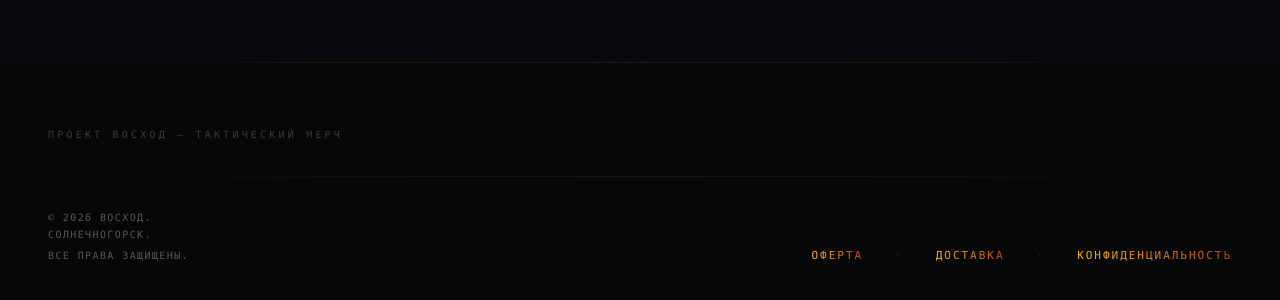
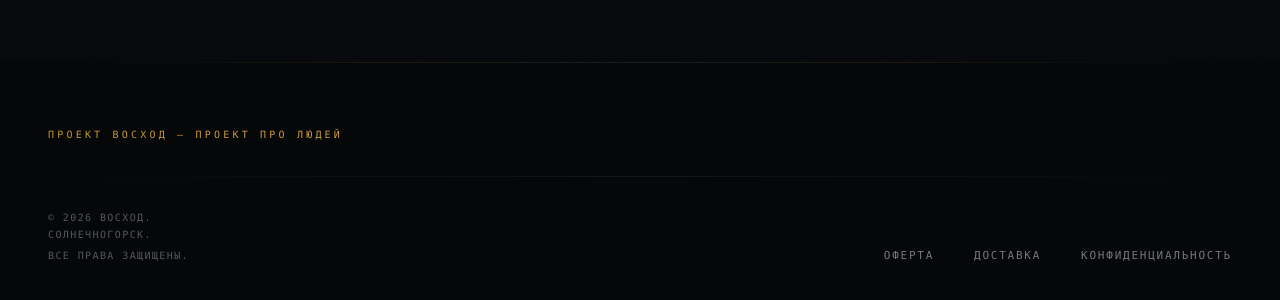
Before and after one commit to Mihgan2004/veb_voshod, a Next.js app: page / in a window 1280 px wide. Shown: the part 6332-6632 px from the top of the page. Built offline with nearby package versions, Linux system fonts and the light colour scheme.

Commit message:
ГРАДИЕНТ

```diff
--- a/app/globals.css
+++ b/app/globals.css
@@ -299,8 +299,25 @@ body {
   font-size: 10px;
   letter-spacing: .32em;
   text-transform: uppercase;
+  line-height: 1.8;
+}
+
+.vx-footer .vx-footer-brand:not(.vx-footer-brand-gradient) {
   color: rgba(255,255,255,.2);
-  line-height: 1.8;
+}
+
+.vx-footer .vx-footer-brand.vx-footer-brand-gradient {
+  color: transparent;
+  background: linear-gradient(90deg, #b8860b, #d4a853, #b8860b);
+  background-size: 200% 100%;
+  -webkit-background-clip: text;
+  background-clip: text;
+  animation: vx-footer-gold-shimmer 4s ease-in-out infinite;
+}
+
+@keyframes vx-footer-gold-shimmer {
+  0%, 100% { background-position: 100% 50%; }
+  50% { background-position: 0% 50%; }
 }
 
 .vx-footer .vx-footer-meta {
@@ -799,16 +816,17 @@ body {
   opacity: 1;
 }
 
-/* ========== 6b) GOLD PRIMARY BUTTON — muted gold fill ========== */
+/* ========== 6b) GOLD PRIMARY BUTTON — цвет лого, приглушённый ========== */
 .vx-gold-btn {
   display: inline-flex;
   align-items: center;
   justify-content: center;
   height: 48px;
   padding: 0 24px;
+  white-space: nowrap;
   border-radius: 12px;
   border: none;
-  background: linear-gradient(180deg, #B8902F 0%, #9E7A28 100%);
+  background: linear-gradient(180deg, #9E7B2A 0%, #8A6A24 100%);
   font-family: ui-monospace, SFMono-Regular, "SF Mono", Menlo, monospace;
   font-size: 12px;
   font-weight: 600;
@@ -816,11 +834,11 @@ body {
   text-transform: uppercase;
   color: #0B0D10;
   transition: all 0.25s ease;
-  box-shadow: 0 1px 0 rgba(255,255,255,0.08) inset;
+  box-shadow: 0 1px 0 rgba(255,255,255,0.06) inset;
 }
 
 .vx-gold-btn:hover:not(:disabled) {
-  background: linear-gradient(180deg, #C69835 0%, #A8822C 100%);
+  background: linear-gradient(180deg, #A88430 0%, #927328 100%);
 }
 
 .vx-gold-btn:active:not(:disabled) {
--- a/components/checkout/StepSummary.tsx
+++ b/components/checkout/StepSummary.tsx
@@ -279,7 +279,7 @@ export function StepSummary({ onBack }: StepSummaryProps) {
           disabled={submitting || !agreedToTerms}
           className="flex-1 vx-gold-btn"
         >
-          {submitting ? "Переход к оплате..." : `Оплатить ${total.toLocaleString("ru-RU")} ₽`}
+          {submitting ? "Переход к оплате..." : `Оплатить ${total.toLocaleString("ru-RU")}\u00A0₽`}
         </button>
       </div>
 
--- a/components/site/Footer.tsx
+++ b/components/site/Footer.tsx
@@ -1,15 +1,13 @@
 import React from "react";
 import Link from "next/link";
-
-const GOLD_GRADIENT = "bg-gradient-to-r from-amber-700 via-yellow-500 to-amber-700 bg-[length:200%_100%] animate-gold-shimmer bg-clip-text text-transparent";
 
 export function Footer() {
   return (
     <footer className="vx-footer">
       <div className="vx-footer-inner">
-        {/* Brand signature */}
-        <div className="vx-footer-brand font-mono">
-          ПРОЕКТ ВОСХОД — ТАКТИЧЕСКИЙ МЕРЧ
+        {/* Brand signature — золотой градиент */}
+        <div className="vx-footer-brand vx-footer-brand-gradient font-mono">
+          ПРОЕКТ ВОСХОД — ПРОЕКТ ПРО ЛЮДЕЙ
         </div>
 
         <div className="vx-footer-divider" />
@@ -22,17 +20,15 @@ export function Footer() {
             <p className="mt-1">ВСЕ ПРАВА ЗАЩИЩЕНЫ.</p>
           </div>
 
-          {/* Legal links — gold gradient, wrap on mobile, не вылезают за границы */}
-          <nav className="flex flex-wrap items-center justify-start md:justify-end gap-x-3 sm:gap-x-6 md:gap-x-8 gap-y-2 font-mono text-[10px] sm:text-[11px] uppercase tracking-[0.1em] sm:tracking-[0.18em] w-full min-w-0">
-            <Link href="/legal/offer" className={GOLD_GRADIENT}>
+          {/* Legal links — без градиента, нейтральный цвет, свободнее */}
+          <nav className="flex flex-wrap items-center justify-start md:justify-end gap-x-5 sm:gap-x-8 md:gap-x-10 gap-y-3 font-mono text-[10px] sm:text-[11px] uppercase tracking-[0.1em] sm:tracking-[0.16em] w-full min-w-0">
+            <Link href="/legal/offer" className="text-white/45 hover:text-white/65 transition-colors">
               Оферта
             </Link>
-            <span className="text-white/10 select-none hidden sm:inline" aria-hidden>·</span>
-            <Link href="/legal/shipping" className={GOLD_GRADIENT}>
+            <Link href="/legal/shipping" className="text-white/45 hover:text-white/65 transition-colors">
               Доставка
             </Link>
-            <span className="text-white/10 select-none hidden sm:inline" aria-hidden>·</span>
-            <Link href="/legal/policy" className={GOLD_GRADIENT}>
+            <Link href="/legal/policy" className="text-white/45 hover:text-white/65 transition-colors">
               Конфиденциальность
             </Link>
           </nav>
```
